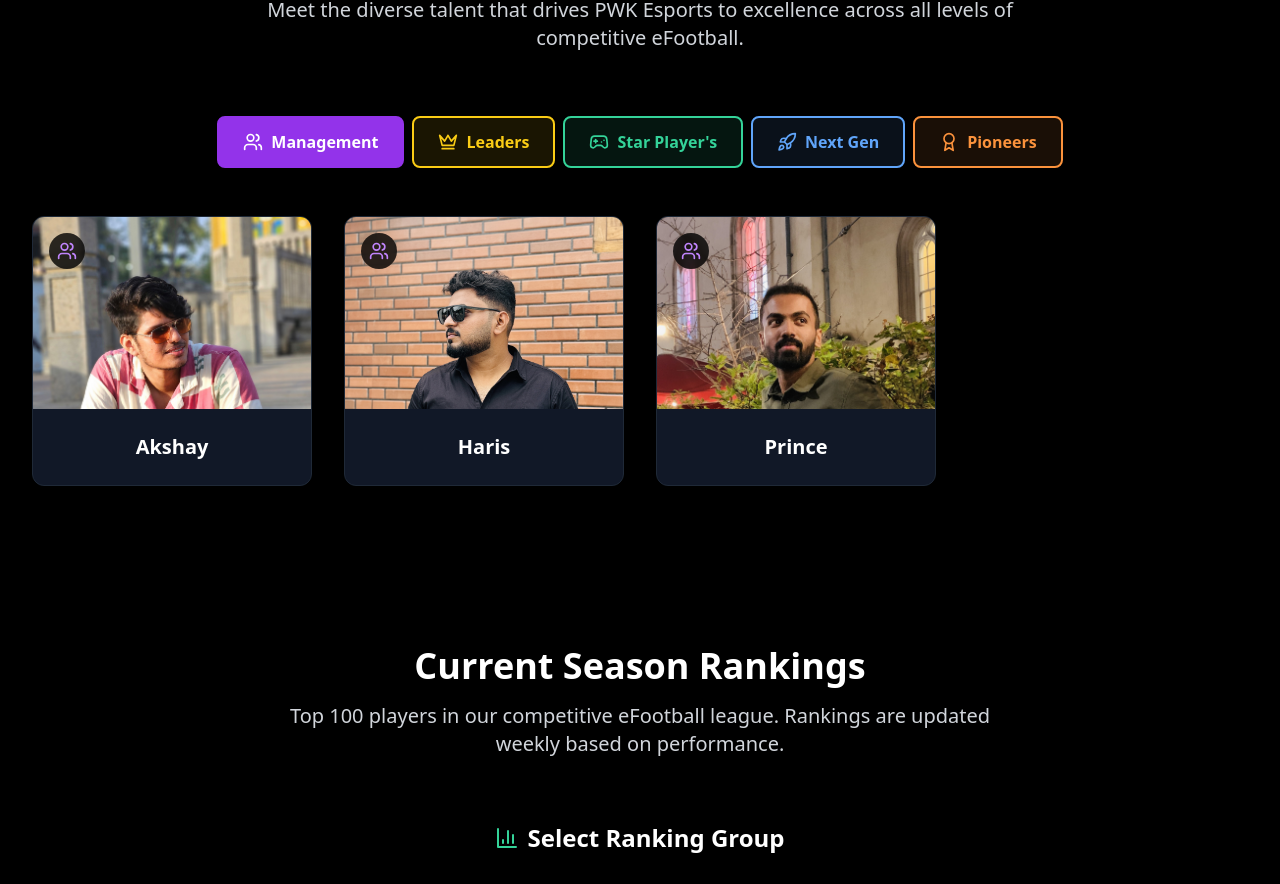
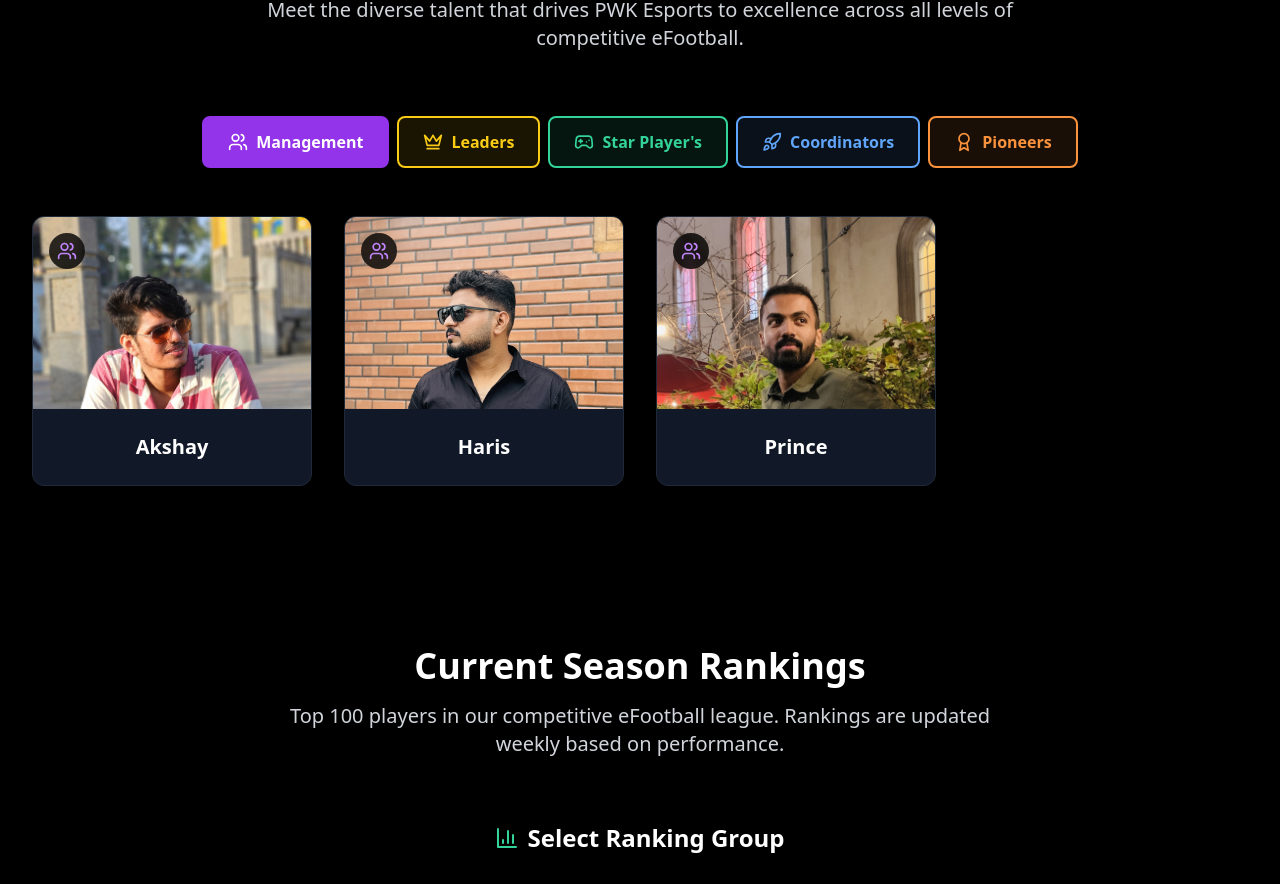
Before and after one commit to zakirnizam/pwkesports, a React (Vite) app: page / in a window 1280 px wide. Shown: the part 2498-3382 px from the top of the page. Built offline with nearby package versions, Linux system fonts and the light colour scheme.

Commit message:
Text changes

```diff
--- a/src/components/Team.tsx
+++ b/src/components/Team.tsx
@@ -84,7 +84,7 @@ const Team = () => {
       { name: "Sheheer", image: Sheheer },
       { name: "Unni", image: Unni },
     ],
-    "Next Gen": [
+    "Coordinators": [
       { name: "Nizam", image: Nizam },
       { name: "Juju", image: Juju },
       { name: "Abin", image: Abin },
@@ -110,7 +110,7 @@ const Team = () => {
         return Crown;
       case "Star Player's":
         return Gamepad2;
-      case "Next Gen":
+      case "Coordinators":
         return RocketIcon;
       case "Pioneers":
         return Award;
@@ -127,7 +127,7 @@ const Team = () => {
         return "text-yellow-400 border-yellow-400 bg-yellow-400/10";
       case "Star Player's":
         return "text-emerald-400 border-emerald-400 bg-emerald-400/10";
-      case "Next Gen":
+      case "Coordinators":
         return "text-blue-400 border-blue-400 bg-blue-400/10";
       case "Pioneers":
         return "text-orange-400 border-orange-400 bg-orange-400/10";
@@ -144,7 +144,7 @@ const Team = () => {
         return "bg-yellow-600 text-white border-yellow-600";
       case "Star Player's":
         return "bg-emerald-600 text-white border-emerald-600";
-      case "Next Gen":
+      case "Coordinators":
         return "bg-blue-600 text-white border-blue-600";
       case "Pioneers":
         return "bg-orange-600 text-white border-orange-600";
```
